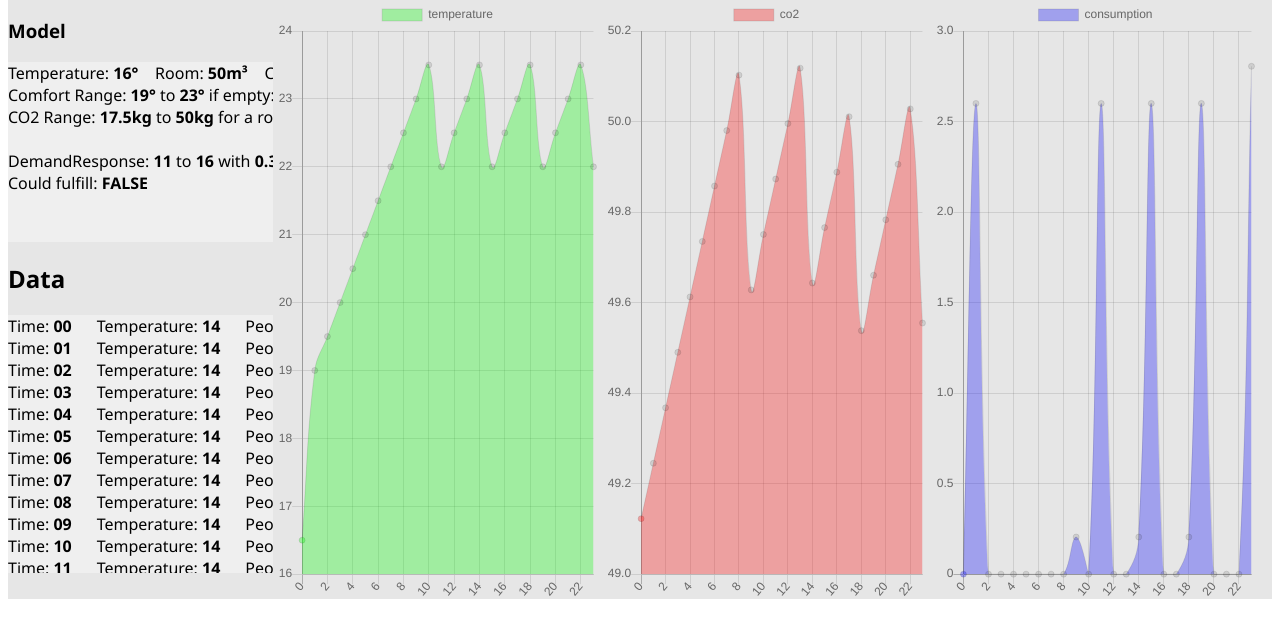
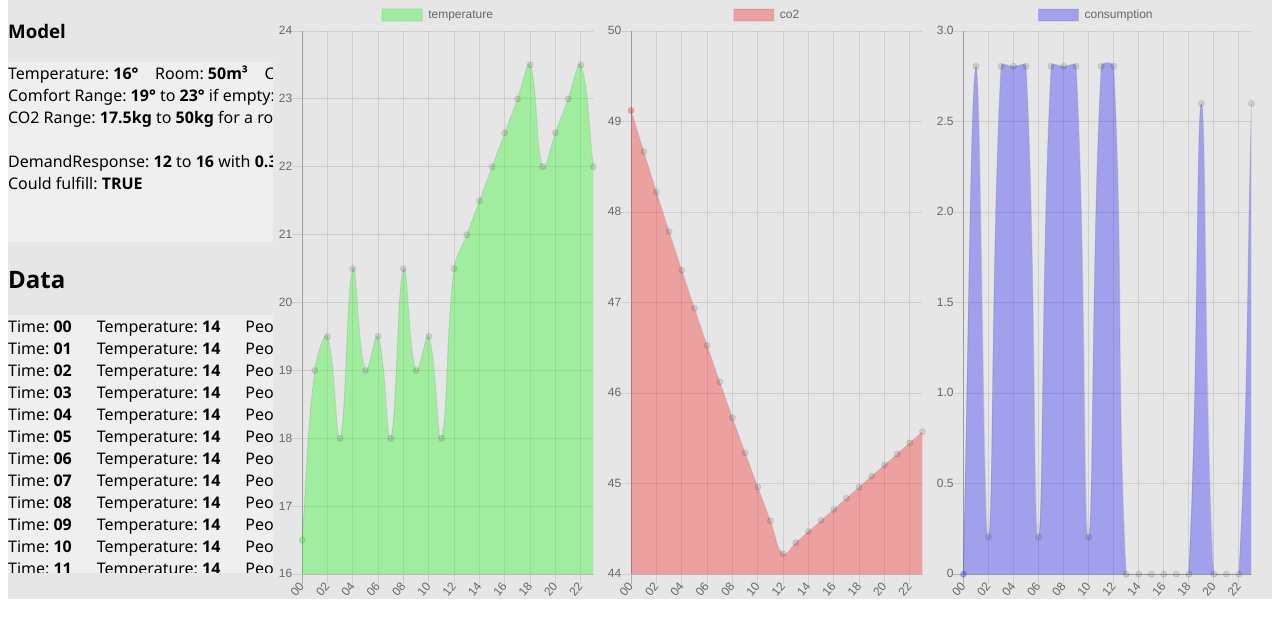
Before and after one commit to Manatho/Smart-Buildings, a website: page visualizer/index.html in a window 1280 px wide. Shown: the part 151-788 px from the top of the page. Drawn offline with nearby package versions, Linux system fonts and the light colour scheme; files whose address does not match are found by name.

Commit message:
Removed hardcoded values

```diff
--- a/visualizer/index.html
+++ b/visualizer/index.html
@@ -56,7 +56,7 @@
         let comfortRange = {lower: 19, higher: 23};
         let emptyRange = {lower: 16, higher: 26};
 
-        let demandRange = { lower: 11, higher: 16 }
+        let demandRange = { lower: 12, higher: 16 }
         let demandPower = 0.3;
 
         let co2Model = new TempPeopleCO2Model(startTemp, roomsize, startCO2, comfortRange, emptyRange);
@@ -68,9 +68,9 @@
         let hourNumber = 0;
         let showData = [];
         data.data.forEach(o => {
-            let prevConsumption = co2Model.consumption(3600);
-            co2Model.update(3600, o.temperature, o.people);
-            showData.push({hour: hourNumber++, consumption: prevConsumption, co2: co2Model.currentCO2, temperature: co2Model.currentTemperature})
+            let prevConsumption = co2Model.consumption(data.timestep);
+            co2Model.update(data.timestep, o.temperature, o.people);
+            showData.push({hour: o.time, consumption: prevConsumption, co2: co2Model.currentCO2, temperature: co2Model.currentTemperature})
         })
 
         let formattedData = `<h3>Model</h3>
```
